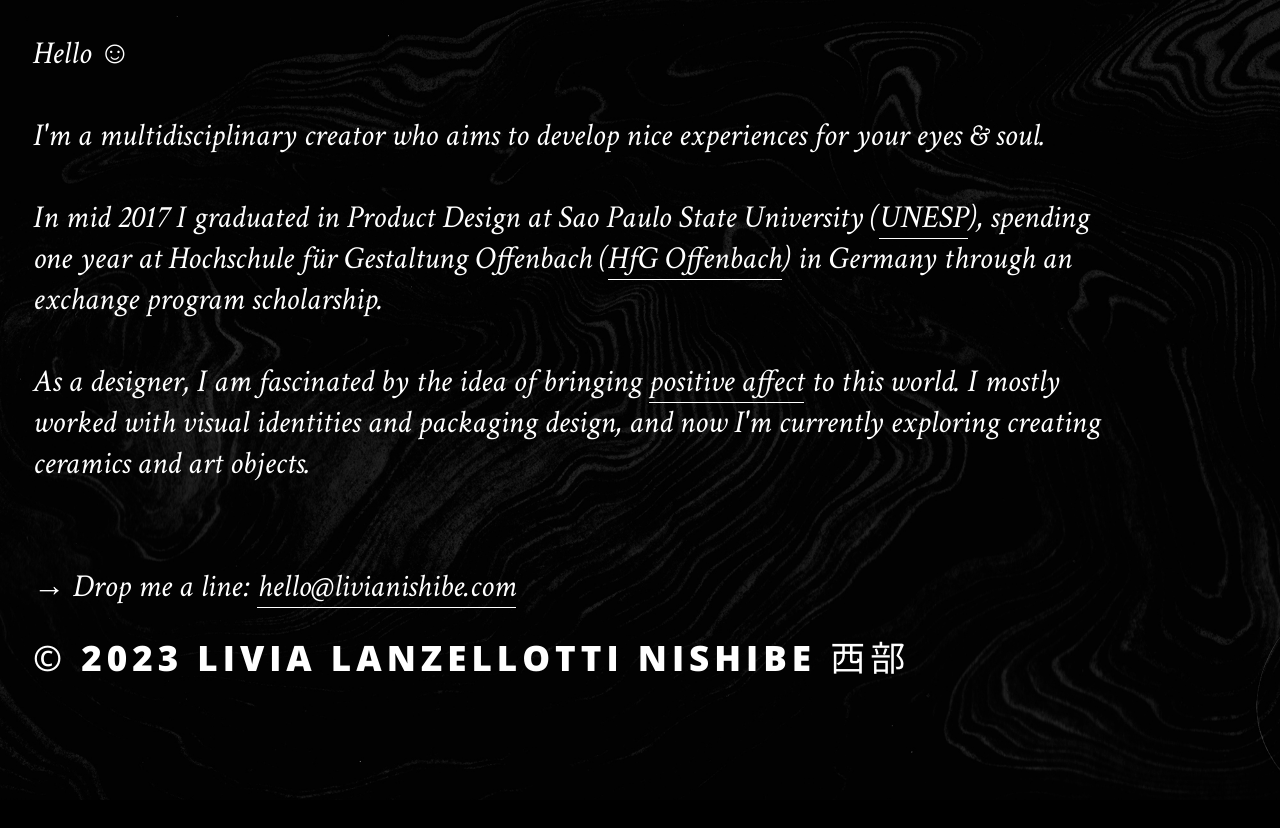
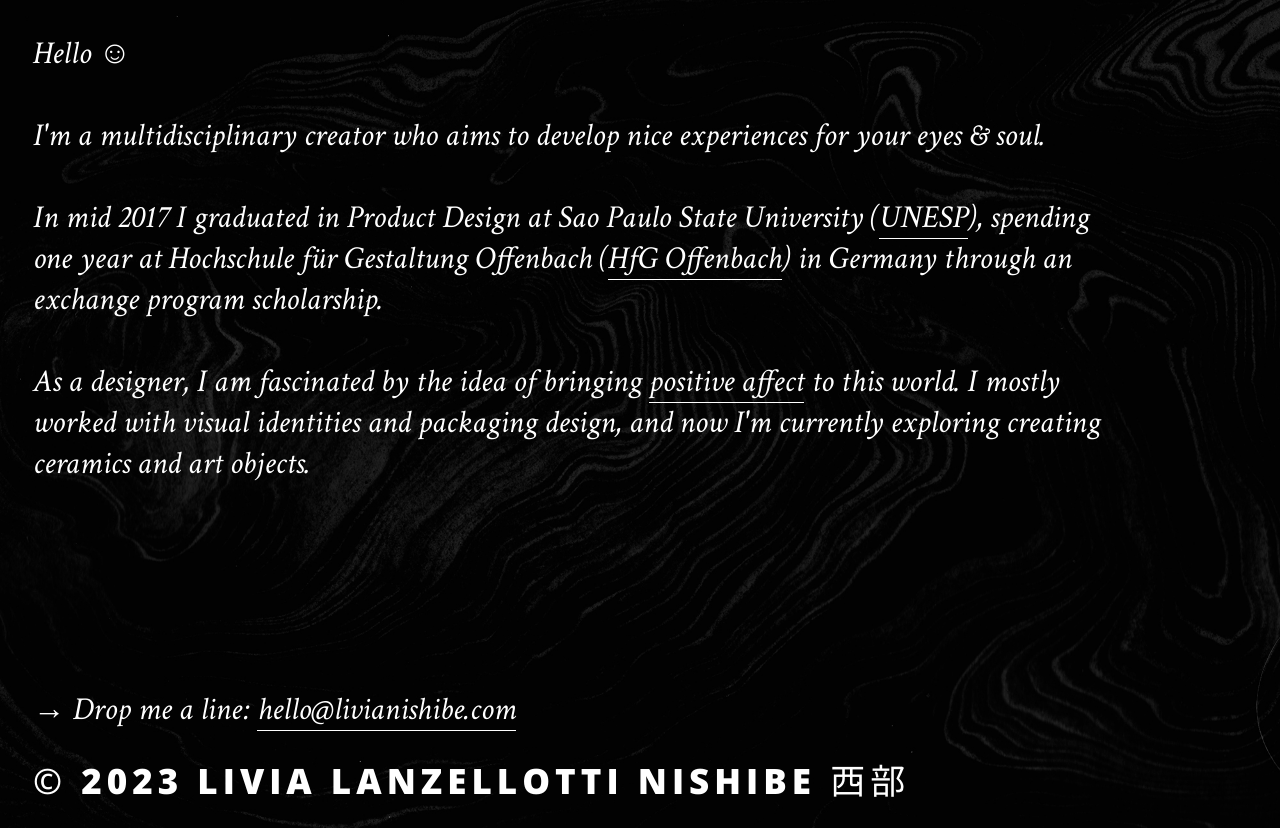
Before and after one commit to livianishibe/design, a plain HTML site: page index.html in a window 1280 px wide. Before the commit the page ends 800 px from the top, so only its background shows below. Drawn offline with nearby package versions, Linux system fonts and the light colour scheme.

Commit message:
Add files via upload

```diff
--- a/css/style.css
+++ b/css/style.css
@@ -85,8 +85,3 @@ a
 {
     font-weight: 500;
 }
-
-.bottom
-{
-    margin-bottom: 0px;
-}
--- a/index.html
+++ b/index.html
@@ -21,10 +21,11 @@
     <br><br>
     As a designer, I am fascinated by the idea of bringing <div class="box"><a href="affect/" target="_blank"> positive affect</a> <div class="info">Don Norman's theory on emotional design says attractive things work better. Affect, which includes emotion, is a system of judgment: good or bad, safe or dangerous. Objects may provoke positive or negative affect, making people feel happy or unhappy about them. His book "Emotional Design" shows that design is not only about function, but perception and sense of happiness. <br><br>You can watch a brief interview of him <a target="_blank" href="https://www.youtube.com/watch?v=G7MeRkDkRN4">here.</a></div></div> to this world. I mostly worked with visual identities and packaging design, and now I'm currently exploring creating ceramics and art objects.
     <br><br><br>
-    <div class="bottom">
+    <br><br><br>
+
+
         <div class="emoji">→</div> Drop me a line: <a href="mailto:hello@livianishibe.com" class="email">hello@livianishibe.com</a>
         <br>
         <h1><div class="copy">©</div> 2023 LIVIA LANZELLOTTI NISHIBE <div class="kozuka">西部</div></h1>
-    </div>
 </body>
 </html>
```
